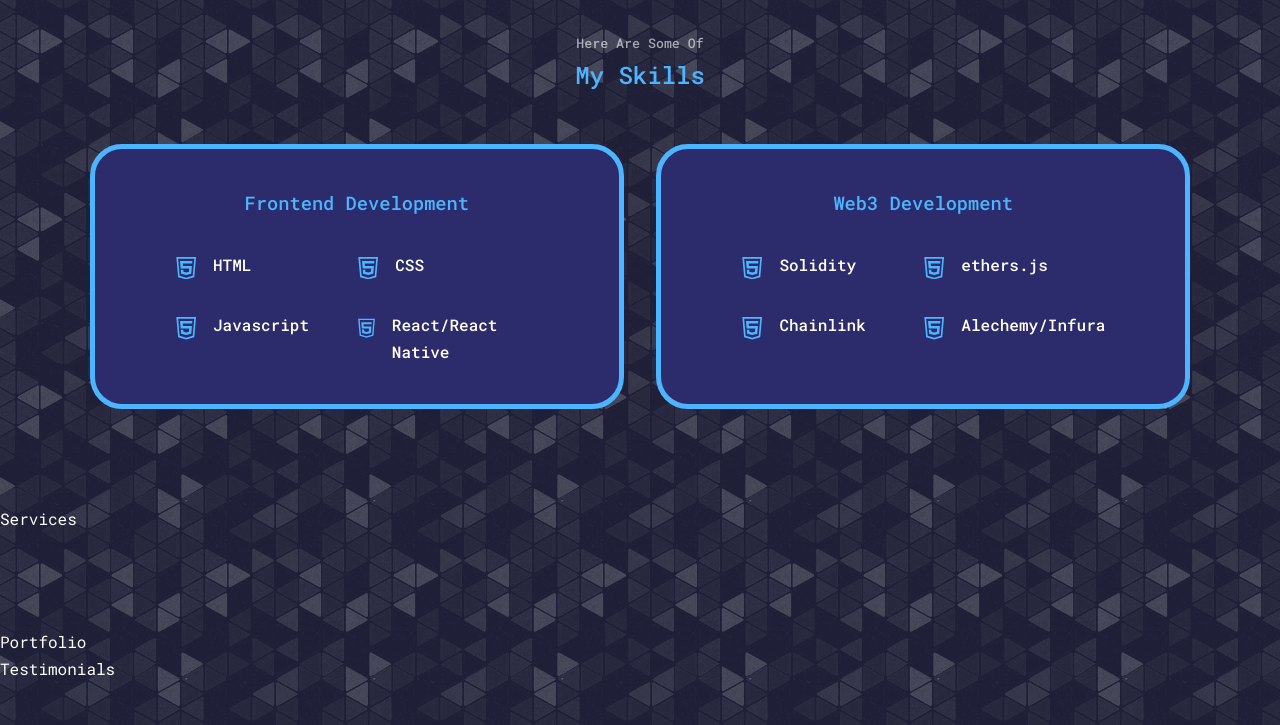
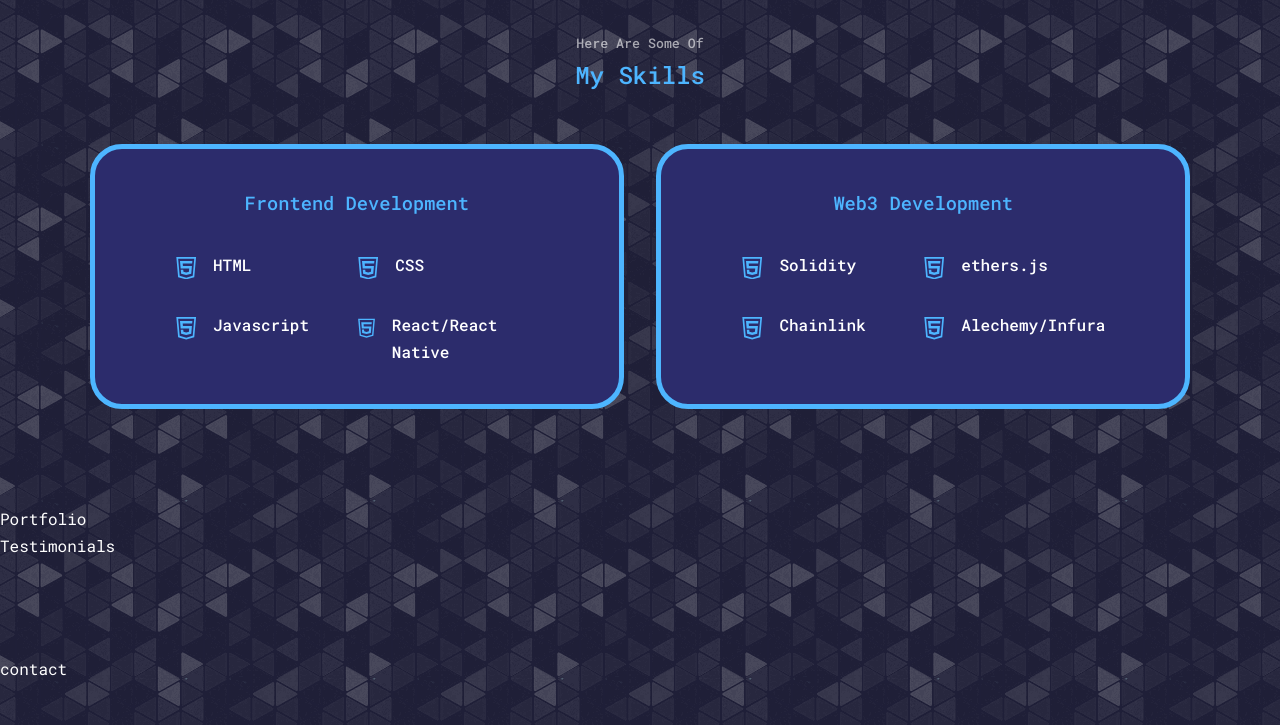
Before and after one commit to sdavidkong/davidkongdev, a React (Create React App) app: page / in a window 1280 px wide. Shown: the part 2006-2731 px from the top of the page. Built offline with nearby package versions, Linux system fonts and the light colour scheme.

Commit message:
added scrollbar back

```diff
--- a/src/App.jsx
+++ b/src/App.jsx
@@ -3,7 +3,6 @@
 import Nav from './components/nav/Nav'
 import About from './components/about/About'
 import Experience from './components/experience/Experience'
-import Services from './components/services/Services'
 import Portfolio from './components/portfolio/Portfolio'
 import Testimonials from './components/testimonials/Testimonials'
 import Contact from './components/contact/Contact'
@@ -17,7 +16,6 @@
         <Header />
         <About />
         <Experience />
-        <Services />
         <Portfolio />
         <Testimonials />
         <Contact />
--- a/src/components/header/header.css
+++ b/src/components/header/header.css
@@ -1,6 +1,5 @@
 header {
     height: 44rem;
-    overflow: hidden;
     margin-top: 4rem;
 
 }
--- a/src/components/nav/nav.css
+++ b/src/components/nav/nav.css
@@ -4,7 +4,7 @@
     width: max-content;
     display: flex;
     padding: 0.7rem 1.7rem;
-    position: fixed;
+    position: absolute;
     right: 2%;
     top: 1.75%;
     gap: 2rem;
--- a/src/components/services/Services.jsx
+++ /dev/null
@@ -1,10 +0,0 @@
-import React from 'react'
-import './services.css'
-
-const Services = () => {
-  return (
-    <section id='services'>Services</section>
-  )
-}
-
-export default Services
--- a/src/index.css
+++ b/src/index.css
@@ -27,15 +27,18 @@
 
 
 
+
 }
 
 html {
   scroll-behavior: smooth;
+
+
+
+
 }
 
-::-webkit-scrollbar {
-  display: none;
-}
+
 
 
 body {
@@ -46,11 +49,13 @@
   background-image: url(../src/assests/gplay.png);
   background-size: auto;
 
+
 }
 
 .container {
   width: var(--container-width-lg);
   margin: 0 auto;
+
 
 }
 
```
Also changed, not shown: src/components/services/services.css (deleted).
